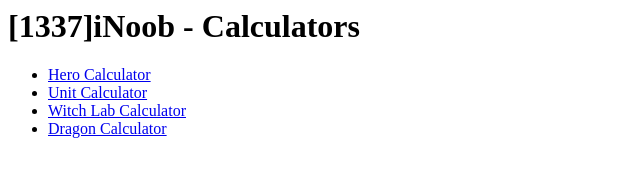
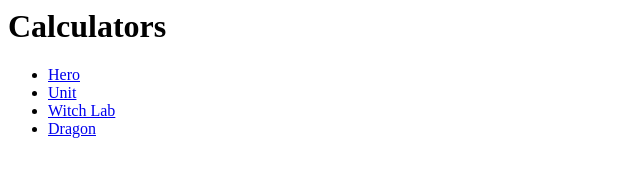
Before and after one commit to iNoob-gaming/inoob-gaming.github.io, a plain HTML site: page kg/index.html in a window 1280 px wide. Shown: the whole page, without its empty margins (0-640 px from the left). Drawn offline with Linux system fonts and the light colour scheme.

Commit message:
Update links page

```diff
--- a/kg/index.html
+++ b/kg/index.html
@@ -2,11 +2,11 @@
 	<title>[1337]iNoob - Kingdom Guard</title>
 </head>
 <body>
-	<h1> [1337]iNoob - Calculators </h1>
+	<h1> Calculators </h1>
 	<ul>
-		<li><a href="/hero"> Hero Calculator </a></li>
-		<li><a href="/unit"> Unit Calculator </a> </li>
-		<li><a href="/witch"> Witch Lab Calculator </a> </li>
-		<li><a href="/dragon"> Dragon Calculator </a> </li>
+		<li><a href="/hero"> Hero </a></li>
+		<li><a href="/unit"> Unit </a> </li>
+		<li><a href="/witch"> Witch Lab </a> </li>
+		<li><a href="/dragon"> Dragon </a> </li>
 	</ul>
 </body>
```
